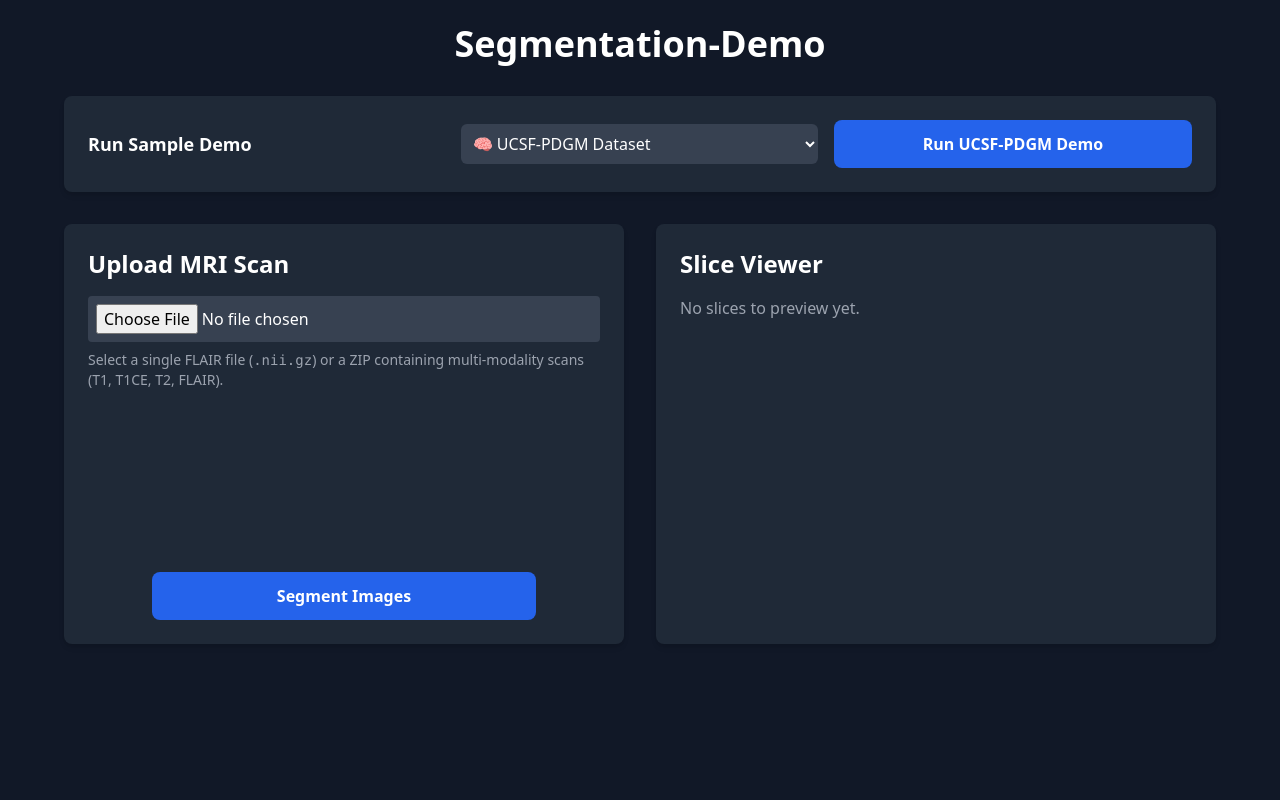
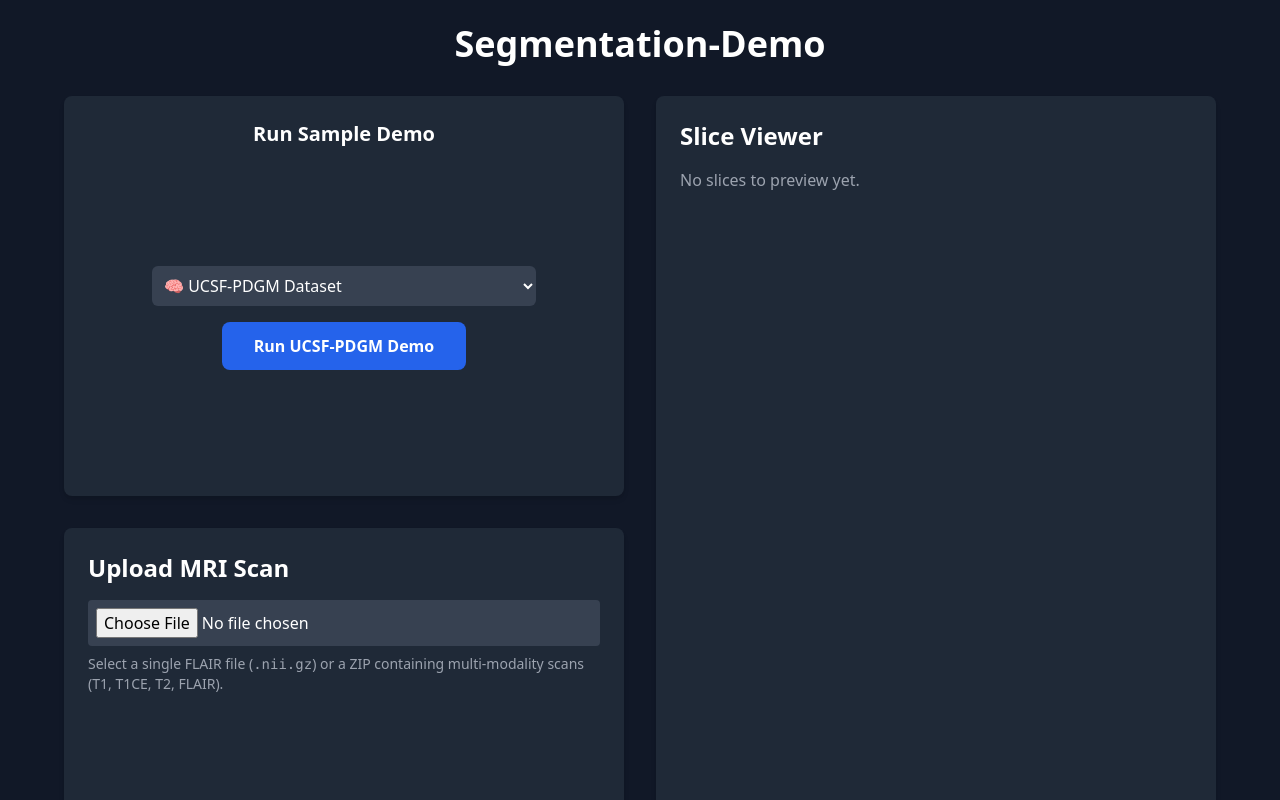
Before and after one commit to AnkithBinagekar/scanfusion-demo-image_overlay, a React (Create React App) app: page /fusion in a window 1280 px wide. Shown: the top 800 px of the page. Built offline with nearby package versions, Linux system fonts and the light colour scheme; no server answers; the HTML template or start-up script is replaced by a standard one.

Commit message:
Added DropDown menu for Sample Datasets

```diff
--- a/src/pages/FusionPage.jsx
+++ b/src/pages/FusionPage.jsx
@@ -48,18 +48,21 @@
         Segmentation-Demo
       </h1>
 
-      {/* ✅ Run Sample Demo Section (Top) */}
-      <div className="w-full max-w-6xl mb-8">
-        <div className="bg-gray-800 p-6 rounded-lg shadow-md flex flex-col md:flex-row justify-between items-center h-full">
-          <div className="flex flex-col md:flex-row items-center gap-4 w-full">
-            <h2 className="text-lg font-semibold md:w-1/3 text-center md:text-left">
+      {/* ✅ Two-column main layout */}
+      <div className="grid grid-cols-1 md:grid-cols-2 gap-8 w-full max-w-6xl">
+        {/* LEFT COLUMN (Run Demo + Upload) */}
+        <div className="flex flex-col gap-8">
+          {/* Run Sample Demo */}
+          <div className="bg-gray-800 p-6 rounded-lg shadow-md flex flex-col justify-between h-[400px]">
+            <h2 className="text-xl font-semibold mb-4 text-center">
               Run Sample Demo
             </h2>
 
+            <div className="flex flex-col gap-4 flex-grow justify-center items-center">
               <select
                 value={selectedDemo}
                 onChange={(e) => setSelectedDemo(e.target.value)}
-              className="p-2 w-full md:w-1/3 rounded-md bg-gray-700 text-white focus:outline-none focus:ring-2 focus:ring-blue-500"
+                className="p-2 rounded-md bg-gray-700 text-white w-3/4 focus:outline-none focus:ring-2 focus:ring-blue-500"
               >
                 <option value="UCSF-PDGM">🧠 UCSF-PDGM Dataset</option>
                 <option value="Yale">🏥 Yale Dataset</option>
@@ -73,7 +76,7 @@
                   isDemoLoading
                     ? "bg-blue-400 cursor-not-allowed"
                     : "bg-blue-600 hover:bg-blue-700"
-              } text-white py-3 px-6 rounded-lg font-semibold transition flex items-center justify-center gap-3 md:w-1/3`}
+                } text-white py-3 px-8 rounded-lg font-semibold transition flex items-center gap-3`}
               >
                 {isDemoLoading ? (
                   <>
@@ -103,29 +106,27 @@
                   `Run ${selectedDemo} Demo`
                 )}
               </button>
-          </div>
-        </div>
 
-        {/* Loading Bar */}
+              {/* Loading bar */}
               {isDemoLoading && (
-          <div className="mt-3 w-2/3 mx-auto bg-gray-700 rounded-full h-2 overflow-hidden">
+                <div className="w-3/4 bg-gray-700 rounded-full h-2 overflow-hidden mt-2">
                   <div className="bg-blue-500 h-2 animate-pulse w-full"></div>
                 </div>
               )}
             </div>
+          </div>
 
-      {/* ✅ Two-column main layout (equal height cards) */}
-      <div className="grid grid-cols-1 md:grid-cols-2 gap-8 w-full max-w-6xl">
           {/* Upload MRI Scan */}
-        <div className="bg-gray-800 p-6 rounded-lg shadow-md flex flex-col justify-between h-[420px]">
+          <div className="bg-gray-800 p-6 rounded-lg shadow-md flex flex-col justify-between h-[400px]">
             <UploadSection />
             <div className="mt-6">
               <FusionOptions />
             </div>
           </div>
+        </div>
 
-        {/* Slice Viewer */}
-        <div className="bg-gray-800 p-6 rounded-lg shadow-md flex flex-col justify-between h-[420px]">
+        {/* RIGHT COLUMN (Slice Viewer) */}
+        <div className="bg-gray-800 p-6 rounded-lg shadow-md flex flex-col justify-between h-[840px]">
           <SliceViewer />
         </div>
       </div>
```
Lines whose indentation alone changed are shown as unchanged.
